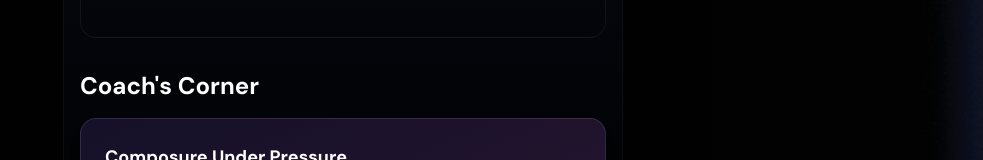
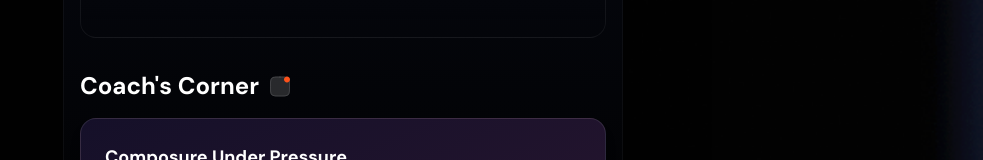
Before and after one commit to viktor-morhun/DTE-4, a Next.js app: page /final in a window 1280 px wide. Shown: the part 512-672 px from the top of the page, without its empty margins (297-1280 px from the left). Built offline with nearby package versions, Linux system fonts and the light colour scheme.

Commit message:
update final page

```diff
--- a/src/app/final/page.tsx
+++ b/src/app/final/page.tsx
@@ -257,8 +257,9 @@ function DashboardContent() {
 
                         {/* Coach's Corner */}
                         <section style={{ marginBottom: 32 }}>
-                            <h3 className='text-2xl font-bold mb-4'>Coach&apos;s Corner</h3>
-                            <div
+                            <div className="flex items-center w-full mb-4 gap-1.5"> <h3 className='text-2xl font-bold'>Coach&apos;s Corner</h3>
+                                <Image src={'/checkbox.svg'} alt='Checkbox' width={30} height={30} />
+                            </div> <div
                                 className='rounded-2xl p-6 bg-gradient-to-br from-[#151029] to-[#2a1630] border border-white/10 shadow-lg'
                                 style={{ minHeight: 160 }}
                             >
```
Also changed, not shown: public/checkbox.svg (added).
